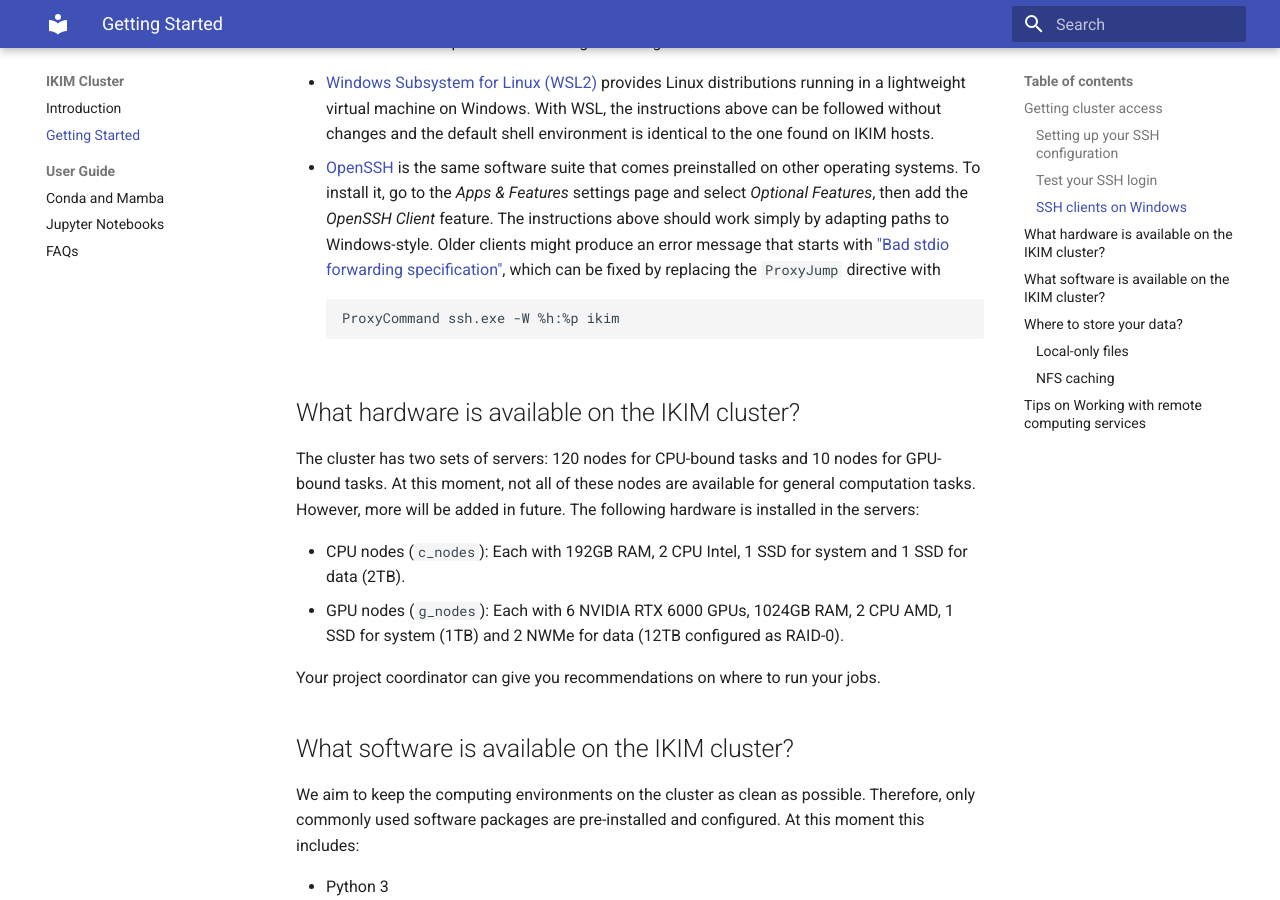
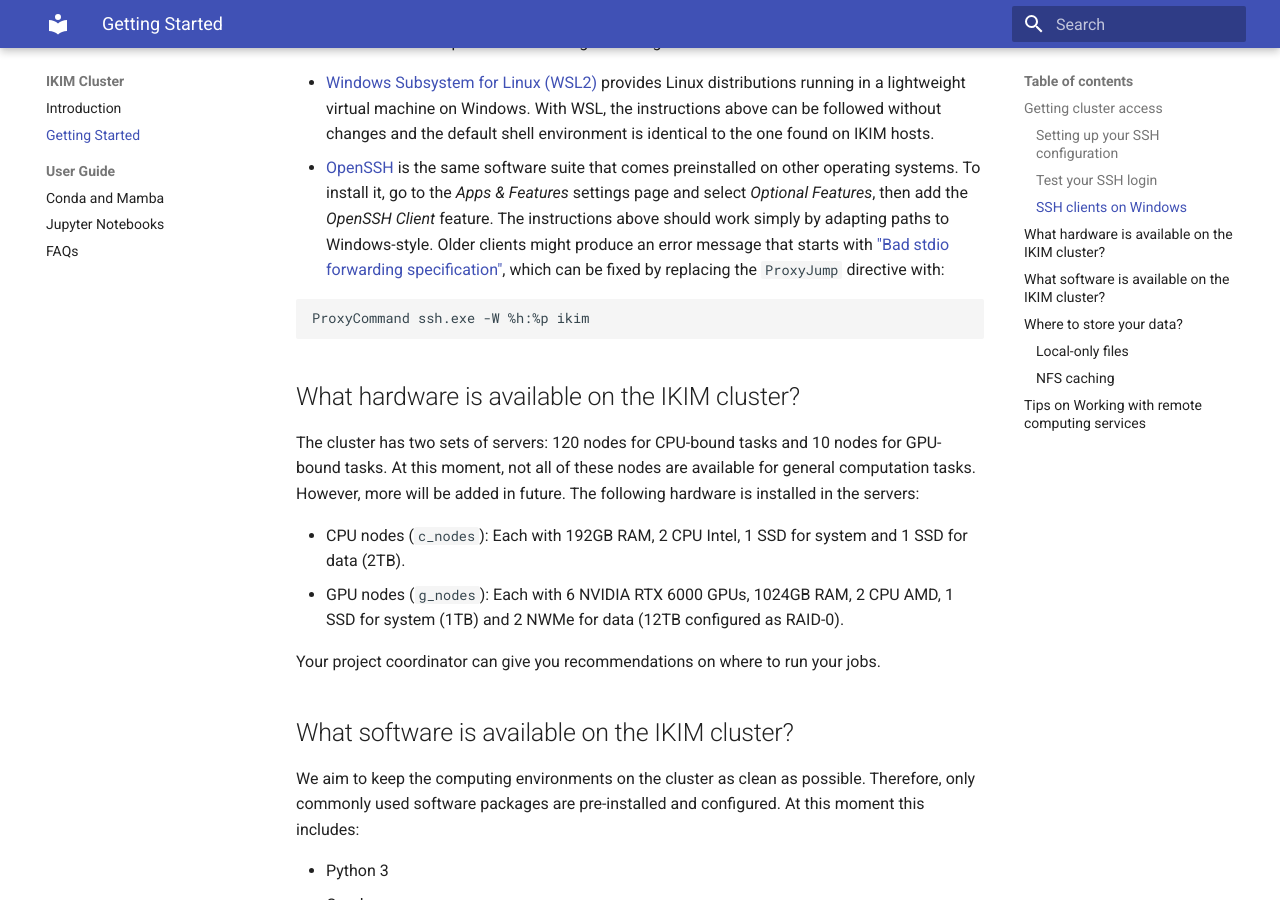
Before and after one commit to IKIM-Essen/ClusterDocs, an MkDocs documentation site: the page built from docs/getting-started.md, in a window 1280 px wide and 900 px high, scrolled down 2138 px. Built offline with MkDocs 1.6.1 and Material for MkDocs 9.7.7, drawn with Linux system fonts in a browser that asks for light colours.

````diff
--- a/docs/getting-started.md
+++ b/docs/getting-started.md
@@ -131,10 +131,11 @@ ssh -v $USERNAME@login.ikim.uk-essen.de
 We recommend two options for installing and using an SSH client on Windows:
 
 - [Windows Subsystem for Linux (WSL2)](https://docs.microsoft.com/en-us/windows/wsl/about) provides Linux distributions running in a lightweight virtual machine on Windows. With WSL, the instructions above can be followed without changes and the default shell environment is identical to the one found on IKIM hosts.
-- [OpenSSH](https://docs.microsoft.com/en-us/windows-server/administration/openssh/openssh_overview) is the same software suite that comes preinstalled on other operating systems. To install it, go to the *Apps & Features* settings page and select *Optional Features*, then add the *OpenSSH Client* feature. The instructions above should work simply by adapting paths to Windows-style. Older clients might produce an error message that starts with ["Bad stdio forwarding specification"](https://github.com/PowerShell/Win32-OpenSSH/issues/1172), which can be fixed by replacing the `ProxyJump` directive with
-```
-ProxyCommand ssh.exe -W %h:%p ikim
-```
+- [OpenSSH](https://docs.microsoft.com/en-us/windows-server/administration/openssh/openssh_overview) is the same software suite that comes preinstalled on other operating systems. To install it, go to the *Apps & Features* settings page and select *Optional Features*, then add the *OpenSSH Client* feature. The instructions above should work simply by adapting paths to Windows-style. Older clients might produce an error message that starts with ["Bad stdio forwarding specification"](https://github.com/PowerShell/Win32-OpenSSH/issues/1172), which can be fixed by replacing the `ProxyJump` directive with:
+
+  ```text
+  ProxyCommand ssh.exe -W %h:%p ikim
+  ```
 
 ## What hardware is available on the IKIM cluster?
 
````
